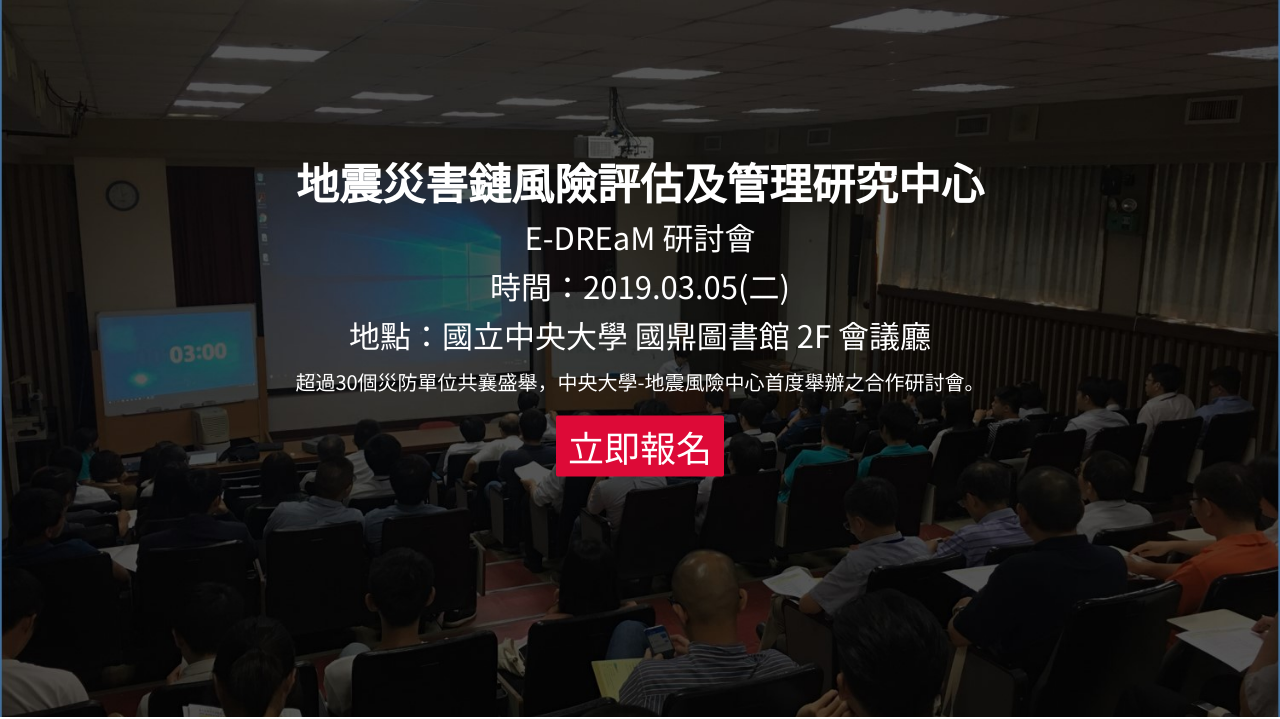
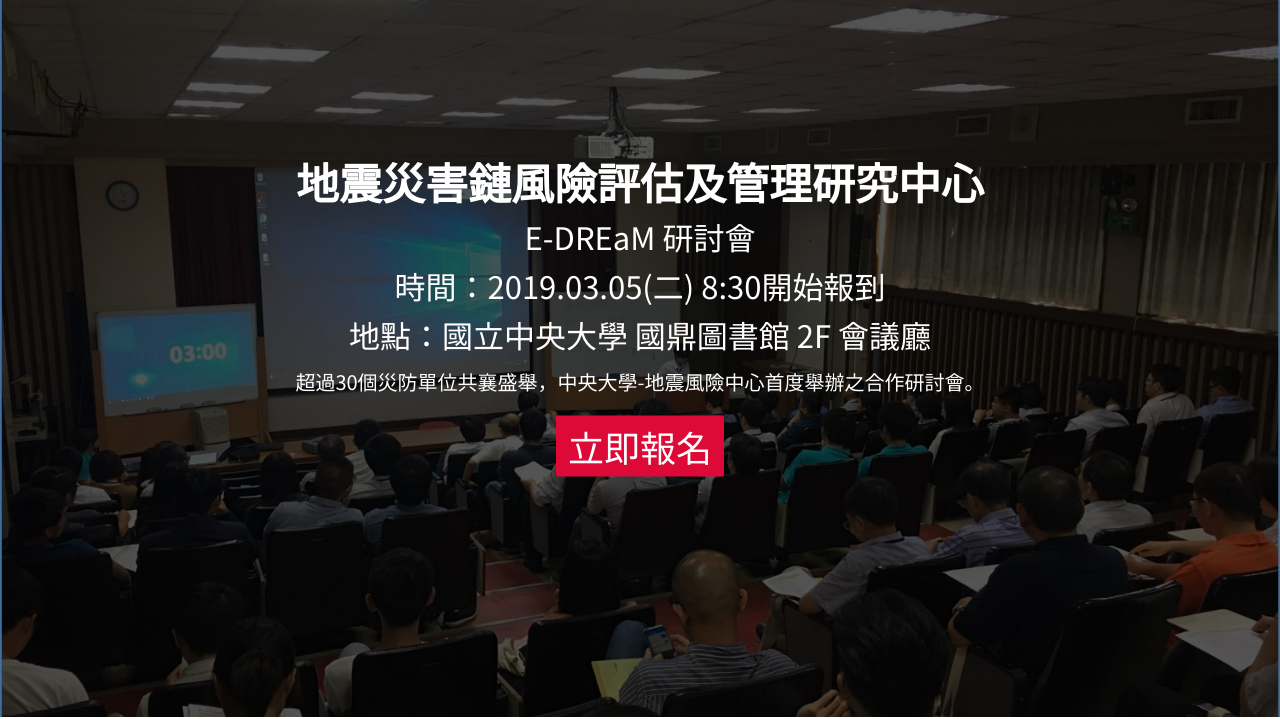
Before and after one commit to wuskai/E-DREaM, a website: page events/E-DREaM2019/index.html in a window 1280 px wide. Shown: the part 83-802 px from the top of the page. Drawn offline with Linux system fonts and the light colour scheme; some packages are replaced by stand-ins of ours.

Commit message:
reg. time added

```diff
--- a/events/E-DREaM2019/index.html
+++ b/events/E-DREaM2019/index.html
@@ -114,7 +114,7 @@
 							<h1>地震災害鏈風險評估及管理研究中心</h1>
 							<!-- <p>(E-DREaM)</p> -->
 							<h2>E-DREaM 研討會</h2>
-							<h2>時間：2019.03.05(二)</h2>
+							<h2>時間：2019.03.05(二) 8:30開始報到</h2>
 							<h2>地點：國立中央大學 國鼎圖書館 2F 會議廳</h2>
 							<h4 class="lead">超過30個災防單位共襄盛舉，中央大學-地震風險中心首度舉辦之合作研討會。</h4>
 							<a href="https://goo.gl/forms/4TuUvcuxfNCgMDxv1" target="_blank" class="main-btn">立即報名</a>
```
